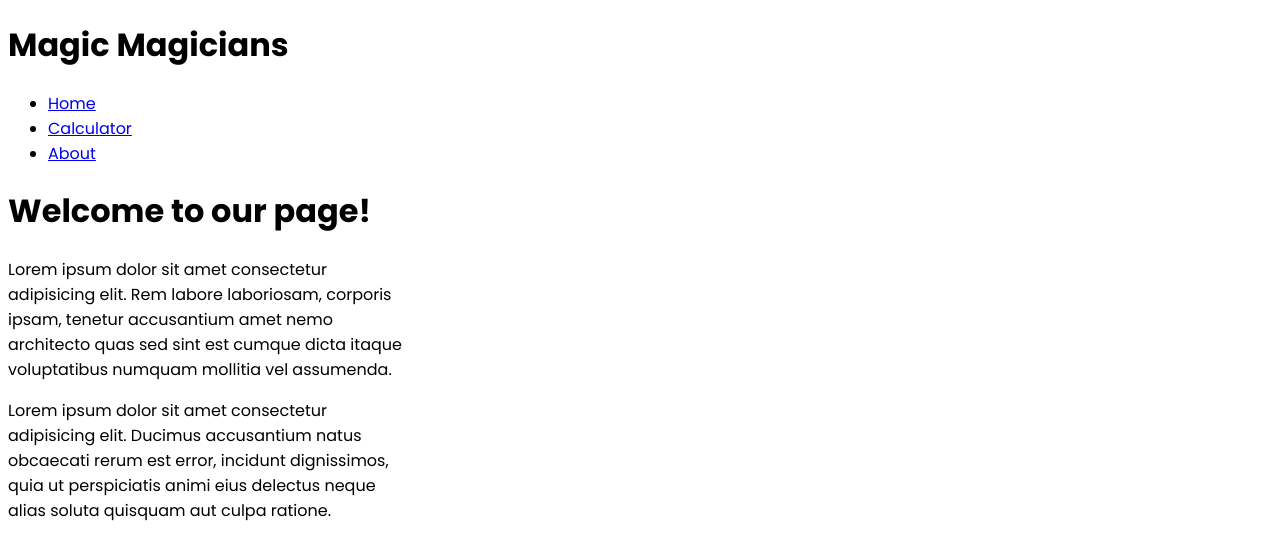
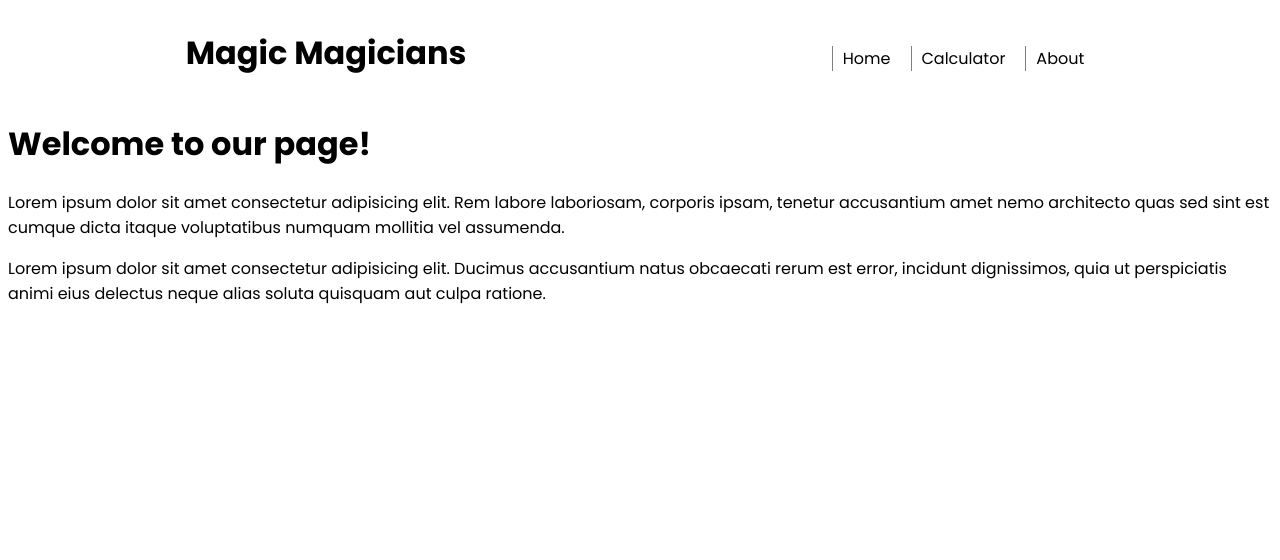
Before and after one commit to KaskMIL/math_magicians, a React (Create React App) app: page / in a window 1280 px wide. Shown: the top 560 px of the page. Built offline with nearby package versions, Linux system fonts and the light colour scheme.

Commit message:
Added Header module style

```diff
--- a/package.json
+++ b/package.json
@@ -7,6 +7,7 @@
     "@testing-library/react": "^13.3.0",
     "@testing-library/user-event": "^13.5.0",
     "big.js": "^6.2.0",
+    "node-sass": "^7.0.1",
     "prop-types": "^15.8.1",
     "react": "^18.2.0",
     "react-dom": "^18.2.0",
--- a/src/app.css
+++ b/src/app.css
@@ -51,5 +51,5 @@ body {
 }
 
 .app {
-  max-width: 400px;
+  width: 100%;
 }
--- a/src/components/Header.js
+++ b/src/components/Header.js
@@ -1,15 +1,16 @@
 import React from 'react';
 import { Link } from 'react-router-dom';
+import styles from './styles/Header.module.css';
 
 function Header() {
   return (
-    <header>
+    <header className={styles.header}>
       <h1>Magic Magicians</h1>
       <nav>
         <ul>
-          <li><Link to="/">Home</Link></li>
-          <li><Link to="/calculator">Calculator</Link></li>
-          <li><Link to="/about">About</Link></li>
+          <li><Link to="/" className="link">Home</Link></li>
+          <li><Link to="/calculator" className="link">Calculator</Link></li>
+          <li><Link to="/about" className="link">About</Link></li>
         </ul>
       </nav>
     </header>
--- /dev/null
+++ b/src/components/styles/Header.module.css
@@ -0,0 +1,30 @@
+.header {
+  display: flex;
+  justify-content: space-around;
+  align-items: baseline;
+  width: 100%;
+}
+
+.header nav ul {
+  margin: 0;
+  padding: 0;
+  list-style: none;
+  display: flex;
+}
+
+.header nav ul li {
+  margin-left: 1rem;
+  padding: 0 1rem;
+  border-left: solid 0.1rem grey;
+  transition: 0.5s;
+}
+
+.header a {
+  color: black;
+  text-decoration: none;
+}
+
+.header li:hover {
+  cursor: pointer;
+  transform: scale(1.1);
+}
```
Also changed, not shown: 1 other file (tests, documents, lock files or other folders).
